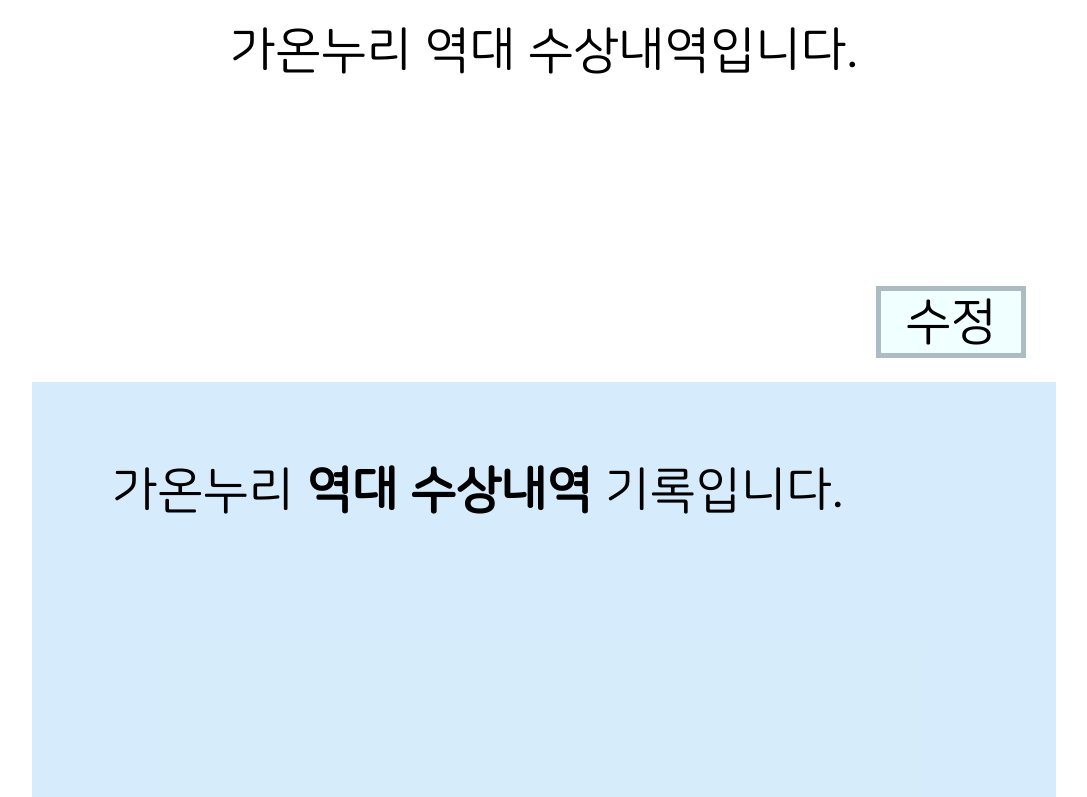
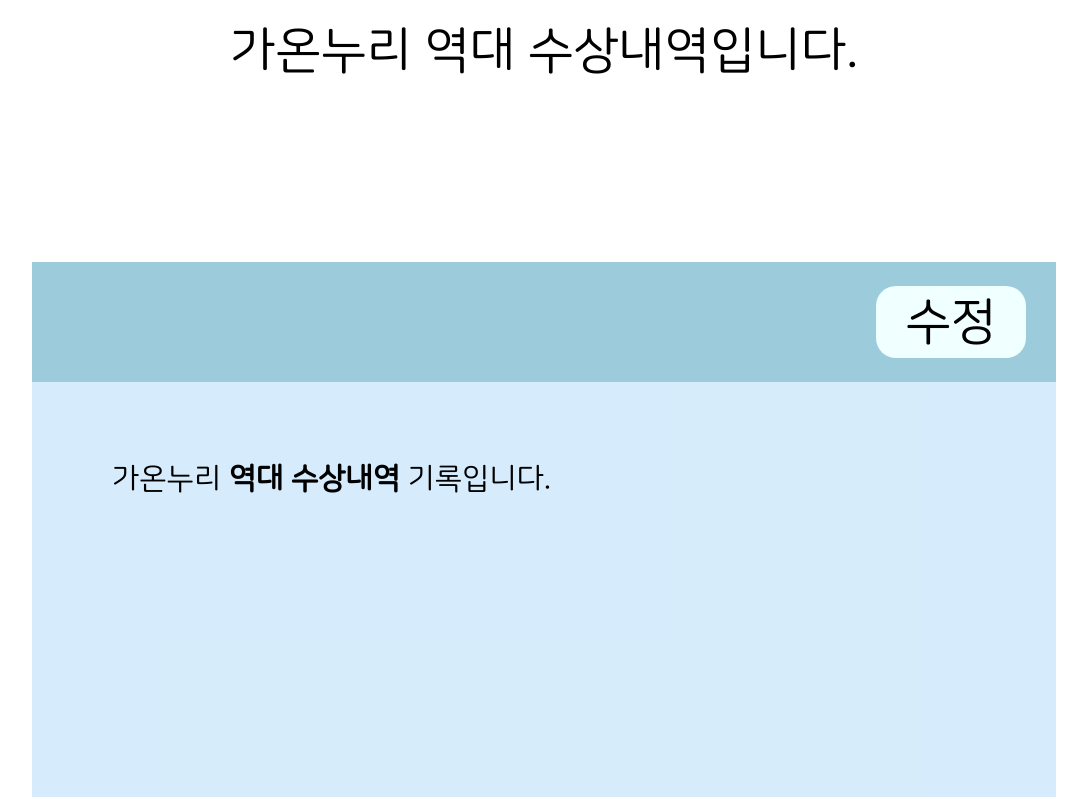
Before and after one commit to UOUGaonnuri/gaonnuriWeb_front-, a React (Create React App) app: page /awards in a window 1280 px wide. Shown: the part 629-1426 px from the top of the page, without its empty margins (96-1183 px from the left). Built offline with nearby package versions, Linux system fonts and the light colour scheme; no server answers.

Commit message:
지니 : 수상내역 css 수정
지니 : 수상내역 css 수정

```diff
--- a/src/Awards/Awards.css
+++ b/src/Awards/Awards.css
@@ -93,7 +93,8 @@
 
 /* 수정, 확인 */
 .body_btns{
-    background-color: rgb(255, 255, 255);
+    background-color: rgb(156, 204, 220);
+    /*  */
     width: 100%;
     height: 120px;
 
@@ -112,13 +113,15 @@
 
 /* 수정, 확인 버튼 */
 .btn_all{
+
     margin: 0px 30px;
     width: 150px;
     height: 72px;
     flex-shrink: 0;
 
     background-color: azure;
-    border : 5px solid rgba(10, 37, 58, 0.3);
+    border-radius: 20px;
+    border : 0px solid rgba(10, 37, 58, 0.3);
 
     color: #000;
     font-family: NSRR;
@@ -137,7 +140,7 @@
 
     color: #000;
     font-family: NSRR;
-    font-size: 50px;
+    font-size: 30px;
     font-style: normal;
     font-weight: 400;
     line-height: normal;
@@ -153,7 +156,7 @@
     padding: 80px; /* `padding` 값을 포함하면서 유동적으로 높이 조정 */
     color: #000;
     font-family: NSRR;
-    font-size: 50px;
+    font-size: 30px;
     font-style: normal;
     font-weight: 400;
     line-height: normal;
```
